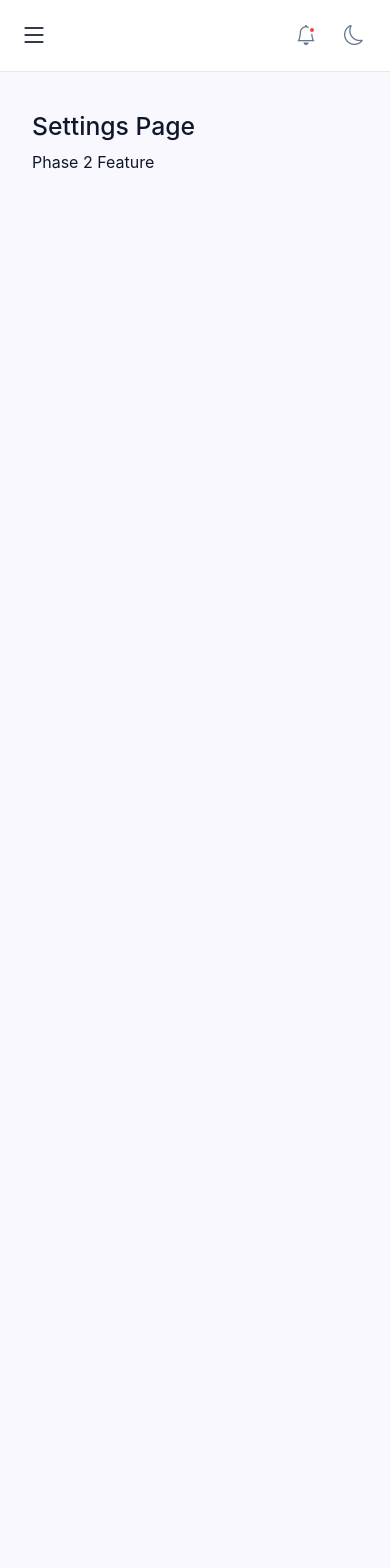
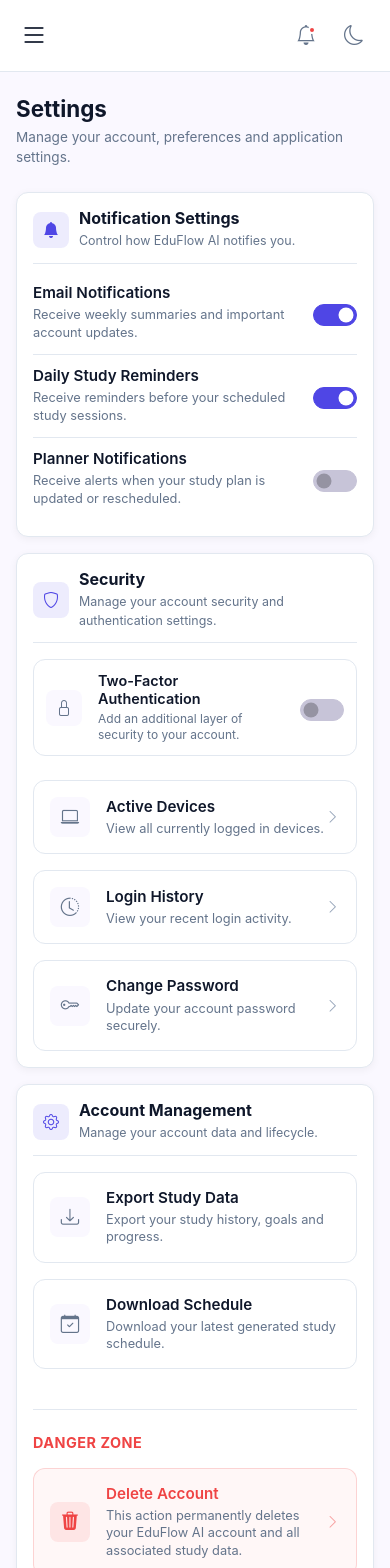
Before and after one commit to Dharshankuma/EduFlowAI, a React (Vite) app in the folder frontEnd/EduFlow-AI-Frontend/: page /settings in a window 390 px wide. Shown: the top 1568 px of the page. Before the commit the page ends 844 px from the top, so only its background shows below. Built offline with nearby package versions, Linux system fonts and the light colour scheme.

Commit message:
commit changes

```diff
--- /dev/null
+++ b/frontEnd/EduFlow-AI-Frontend/src/pages/app/settings/Settings.css
@@ -0,0 +1,65 @@
+/* Settings Page CSS */
+
+.settings-page-container {
+    padding: 32px;
+    box-sizing: border-box;
+    width: 100%;
+}
+
+.settings-page-header {
+    margin-bottom: 28px;
+}
+
+.settings-page-title {
+    font-size: 1.8rem;
+    font-weight: 700;
+    color: var(--text-primary);
+}
+
+.settings-page-subtitle {
+    font-size: 0.95rem;
+    color: var(--text-secondary);
+    margin: 0;
+}
+
+.settings-sections-stack {
+    gap: 32px; /* Equal spacing between sections */
+}
+
+.settings-section-wrapper {
+    width: 100%;
+}
+
+/* Tablet responsive overrides */
+@media (max-width: 991px) {
+    .settings-page-container {
+        padding: 24px;
+    }
+
+    .settings-page-title {
+        font-size: 1.6rem;
+    }
+
+    .settings-sections-stack {
+        gap: 24px;
+    }
+}
+
+/* Mobile responsive overrides */
+@media (max-width: 575px) {
+    .settings-page-container {
+        padding: 16px;
+    }
+
+    .settings-page-title {
+        font-size: 1.4rem;
+    }
+
+    .settings-page-subtitle {
+        font-size: 0.85rem;
+    }
+
+    .settings-sections-stack {
+        gap: 16px; /* Equal spacing and stacking on mobile */
+    }
+}
--- /dev/null
+++ b/frontEnd/EduFlow-AI-Frontend/src/pages/app/settings/Settings.jsx
@@ -0,0 +1,117 @@
+import React, { useState } from 'react';
+import NotificationSettings from '../../../components/app/settings/NotificationSettings/NotificationSettings';
+import Security from '../../../components/app/settings/Security/Security';
+import AccountManagement from '../../../components/app/settings/AccountManagement/AccountManagement';
+import './Settings.css';
+
+export const Settings = () => {
+    const [settingsData, setSettingsData] = useState({
+        notifications: [
+            { id: 1, title: 'Email Notifications', enabled: true },
+            { id: 2, title: 'Daily Study Reminders', enabled: true },
+            { id: 3, title: 'Planner Notifications', enabled: false }
+        ],
+        security: {
+            twoFactorEnabled: false,
+            actions: [
+                { id: 1, title: 'Active Devices' },
+                { id: 2, title: 'Login History' },
+                { id: 3, title: 'Change Password' }
+            ]
+        },
+        account: {
+            actions: [
+                { id: 1, title: 'Export Study Data' },
+                { id: 2, title: 'Download Schedule' }
+            ]
+        }
+    });
+
+    // 1. Notification Toggle State Handler
+    const handleToggleNotification = (id) => {
+        setSettingsData((prev) => ({
+            ...prev,
+            notifications: prev.notifications.map((n) =>
+                n.id === id ? { ...n, enabled: !n.enabled } : n
+            )
+        }));
+        console.log(`Notification ID ${id} toggled.`);
+    };
+
+    // 2. 2FA Toggle State Handler
+    const handleToggleTwoFactor = () => {
+        setSettingsData((prev) => ({
+            ...prev,
+            security: {
+                ...prev.security,
+                twoFactorEnabled: !prev.security.twoFactorEnabled
+            }
+        }));
+        console.log(`Two-Factor Authentication toggled to: ${!settingsData.security.twoFactorEnabled}`);
+    };
+
+    // 3. Security Action Link Dispatcher
+    const handleSecurityActionClick = (id) => {
+        const action = settingsData.security.actions.find((a) => a.id === id);
+        console.log(`Security action clicked: ${action?.title} (ID: ${id})`);
+    };
+
+    // 4. Data Export Callback Dispatcher
+    const handleExportData = () => {
+        console.log('Export Study Data action triggered.');
+    };
+
+    // 5. Calendar Download Callback Dispatcher
+    const handleDownloadSchedule = () => {
+        console.log('Download Schedule action triggered.');
+    };
+
+    // 6. Delete Account Callback Dispatcher
+    const handleDeleteAccount = () => {
+        console.log('Delete Account action triggered. Initiating backend cleanup flow.');
+    };
+
+    return (
+        <div className="settings-page-container container-fluid p-0">
+            {/* Page Header */}
+            <div className="settings-page-header text-start mb-4">
+                <h1 className="settings-page-title m-0">Settings</h1>
+                <p className="settings-page-subtitle mt-1">
+                    Manage your account, preferences and application settings.
+                </p>
+            </div>
+
+            {/* Settings Sections */}
+            <div className="settings-sections-stack d-flex flex-column">
+                {/* 1. Notification settings card section */}
+                <div className="settings-section-wrapper">
+                    <NotificationSettings
+                        notifications={settingsData.notifications}
+                        onToggle={handleToggleNotification}
+                    />
+                </div>
+
+                {/* 2. Security settings card section */}
+                <div className="settings-section-wrapper">
+                    <Security
+                        security={settingsData.security}
+                        onToggleTwoFactor={handleToggleTwoFactor}
+                        onActionClick={handleSecurityActionClick}
+                    />
+                </div>
+
+                {/* 3. Account Management card section */}
+                <div className="settings-section-wrapper">
+                    <AccountManagement
+                        actions={settingsData.account.actions}
+                        onExportData={handleExportData}
+                        onDownloadSchedule={handleDownloadSchedule}
+                        onDeleteAccount={handleDeleteAccount}
+                    />
+                </div>
+            </div>
+        </div>
+    );
+};
+
+export default Settings;
--- a/frontEnd/EduFlow-AI-Frontend/src/routes/AppRoutes.jsx
+++ b/frontEnd/EduFlow-AI-Frontend/src/routes/AppRoutes.jsx
@@ -1,16 +1,34 @@
-import { BrowserRouter, Routes, Route } from "react-router-dom"
+import React, { useEffect } from "react";
+import { BrowserRouter, Routes, Route, useLocation } from "react-router-dom"
 
 import { Landing } from "../pages/public/landing/Landing";
 import { Login } from "../pages/auth/login/Login";
 import { Register } from "../pages/auth/register/Register";
 import { Dashboard } from "../pages/app/dashboard/Dashboard";
 import { Profile } from "../pages/app/profile/Profile";
+import { Settings } from "../pages/app/settings/Settings";
 import PublicLayout from "../layouts/PublicLayout";
 import AppLayout from "../layouts/AppLayout";
+
+const ScrollToTop = () => {
+    const { pathname } = useLocation();
+
+    useEffect(() => {
+        const appContent = document.querySelector('.app-content');
+        if (appContent) {
+            appContent.scrollTop = 0;
+        } else {
+            window.scrollTo(0, 0);
+        }
+    }, [pathname]);
+
+    return null;
+};
 
 const AppRoutes = () => {
     return (
         <BrowserRouter>
+            <ScrollToTop />
             <Routes>
 
                 {/* public routes */}
@@ -37,7 +55,7 @@ const AppRoutes = () => {
                     <Route path="/ai-planner" element={<div className="p-3"><h2>AI Planner Page</h2><p>Phase 2 Feature</p></div>} />
                     <Route path="/analytics" element={<div className="p-3"><h2>Analytics Page</h2><p>Phase 2 Feature</p></div>} />
                     <Route path="/profile" element={<Profile />} />
-                    <Route path="/settings" element={<div className="p-3"><h2>Settings Page</h2><p>Phase 2 Feature</p></div>} />
+                    <Route path="/settings" element={<Settings />} />
                 </Route>
             </Routes>
         </BrowserRouter>
```
